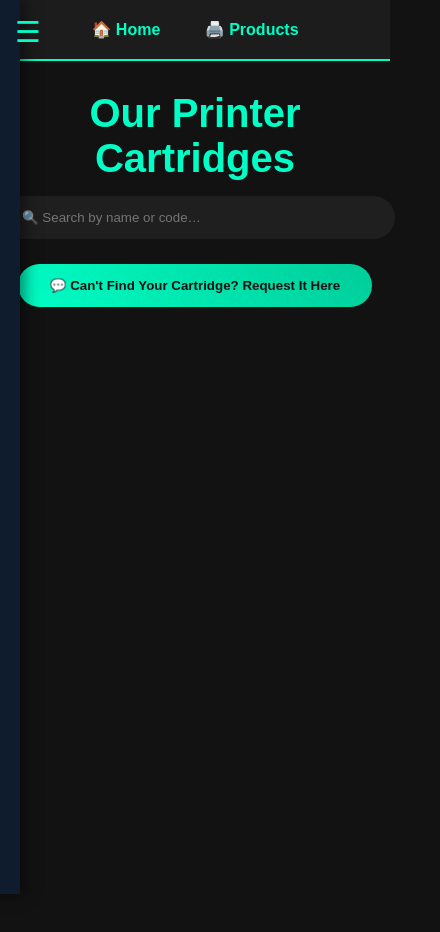
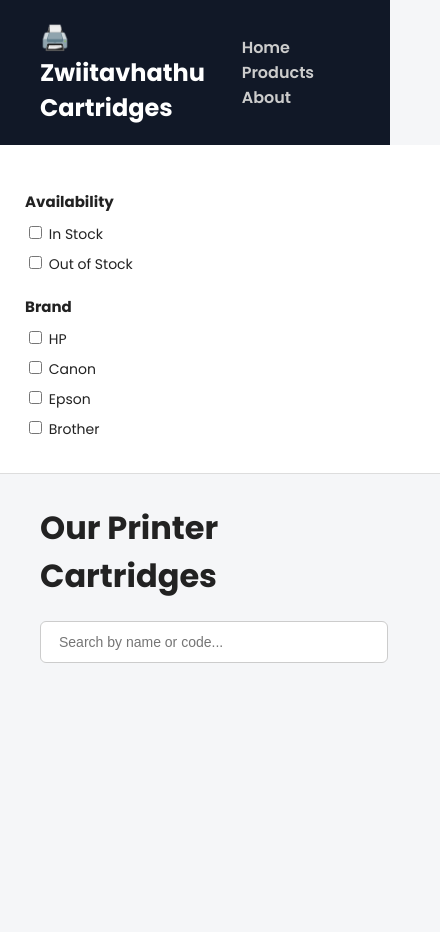
Before and after one commit to Rotondwa-cloud/zwiitavhathu-cartridges, a website: page public/products.html in a window 390 px wide. Shown: the whole page, 440 px wide, since content can reach past the window. Before the commit the page ends 844 px from the top, so only its background shows below. Drawn offline with Linux system fonts and the light colour scheme; no server answers.

Commit message:
Update products.html

```diff
--- a/public/products.html
+++ b/public/products.html
@@ -5,175 +5,155 @@
 <meta name="viewport" content="width=device-width, initial-scale=1.0" />
 <title>Zwiitavhathu Cartridges – Products</title>
 
+<link href="https://fonts.googleapis.com/css2?family=Poppins:wght@400;600;700&display=swap" rel="stylesheet">
+
 <style>
+
 /* ================= GLOBAL ================= */
 body {
   margin: 0;
   font-family: 'Poppins', sans-serif;
-  background: #121212;
+  background: #f5f6f8;
+  color: #222;
+}
+
+/* ================= HEADER ================= */
+header {
+  background: #111827;
+  padding: 20px 40px;
+  display: flex;
+  justify-content: space-between;
+  align-items: center;
+  color: white;
+}
+
+header h2 {
+  margin: 0;
+}
+
+header nav a {
+  color: #ccc;
+  margin-left: 20px;
+  text-decoration: none;
+  font-weight: 600;
+}
+
+header nav a:hover {
   color: #fff;
 }
 
 /* ================= LAYOUT ================= */
-.page {
+.shop-page {
   display: flex;
   min-height: 100vh;
 }
 
-/* ================= SIDEBAR ================= */
-.sidebar {
-  width: 220px;
-  background: #0f1c2d;
-  padding: 25px 20px;
-  box-shadow: 4px 0 15px rgba(0,0,0,0.5);
+/* ================= FILTERS ================= */
+.filters {
+  width: 260px;
+  background: white;
+  padding: 25px;
+  border-right: 1px solid #e4e4e4;
 }
 
-.sidebar h2 {
-  color: #00ffc6;
-  text-align: center;
-  margin-bottom: 30px;
+.filters h3 {
+  font-size: 15px;
+  margin-top: 20px;
+  margin-bottom: 10px;
 }
 
-.sidebar a {
+.filters label {
   display: block;
-  color: #cfe8ff;
-  text-decoration: none;
-  padding: 10px 12px;
-  border-radius: 8px;
-  margin-bottom: 10px;
-  font-weight: 600;
-}
-
-.sidebar a:hover,
-.sidebar a.active {
-  background: linear-gradient(45deg, #00ffc6, #00cc99);
-  color: #111;
-}
-
-/* ================= MOBILE TOGGLE ================= */
-.mobile-toggle {
-  display: none;
-  position: fixed;
-  top: 15px;
-  left: 15px;
-  font-size: 1.8em;
-  color: #00ffc6;
-  z-index: 999;
+  font-size: 14px;
+  margin: 8px 0;
   cursor: pointer;
 }
 
 /* ================= CONTENT ================= */
-.content {
+.shop-content {
   flex: 1;
+  padding: 30px 40px;
 }
 
-/* ================= HEADER ================= */
-header {
-  background: #1c1c1c;
-  padding: 20px;
-  text-align: center;
-  border-bottom: 2px solid #00ffc6;
-}
-
-header a {
-  color: #00ffc6;
-  margin: 0 20px;
-  text-decoration: none;
-  font-weight: 600;
-}
-
-header a:hover {
-  color: #00cc99;
-}
-
-/* ================= TITLE ================= */
-h1 {
-  text-align: center;
-  margin: 30px 0 15px;
-  font-size: 2.5em;
-  color: #00ffc6;
+.shop-content h1 {
+  margin-top: 0;
 }
 
 /* ================= SEARCH ================= */
 .search-bar {
-  text-align: center;
-  margin-bottom: 25px;
+  margin: 20px 0 30px;
 }
 
 .search-bar input {
-  width: 90%;
-  max-width: 480px;
-  padding: 14px 22px;
-  border-radius: 30px;
-  border: none;
-  background: #1f1f1f;
-  color: #fff;
+  width: 100%;
+  max-width: 450px;
+  padding: 12px 18px;
+  border-radius: 6px;
+  border: 1px solid #ccc;
+  font-size: 14px;
 }
 
-/* ================= REQUEST BUTTON ================= */
-.request-btn {
-  display: block;
-  margin: 20px auto 40px;
-  background: linear-gradient(45deg, #00ffc6, #00cc99);
-  color: #111;
-  padding: 14px 32px;
+/* ================= GRID ================= */
+.product-grid {
+  display: grid;
+  grid-template-columns: repeat(auto-fill, minmax(260px, 1fr));
+  gap: 25px;
+}
+
+/* ================= CARD ================= */
+.card {
+  background: #fff;
+  border-radius: 10px;
+  padding: 20px;
+  border: 1px solid #e4e4e4;
+  transition: 0.3s;
+  display: flex;
+  flex-direction: column;
+}
+
+.card:hover {
+  box-shadow: 0 8px 20px rgba(0,0,0,0.08);
+}
+
+.card img {
+  height: 180px;
+  object-fit: contain;
+  margin-bottom: 15px;
+}
+
+.card h3 {
+  font-size: 15px;
+  font-weight: 600;
+  margin-bottom: 5px;
+}
+
+.card small {
+  color: #777;
+}
+
+.price {
+  font-size: 18px;
   font-weight: bold;
-  border-radius: 30px;
+  margin: 12px 0;
+}
+
+.price.request {
+  color: #ff8800;
+}
+
+.card button {
+  margin-top: auto;
+  background: #0a66ff;
+  color: white;
   border: none;
+  padding: 12px;
+  border-radius: 6px;
+  font-weight: 600;
   cursor: pointer;
 }
 
-.request-btn:hover {
-  transform: scale(1.05);
-}
-
-/* ================= PRODUCTS ================= */
-.container {
-  display: grid;
-  grid-template-columns: repeat(auto-fill, minmax(200px, 1fr));
-  gap: 25px;
-  padding: 0 25px 50px;
-}
-
-.card {
-  background: #1f1f1f;
-  border-radius: 18px;
-  text-align: center;
-  padding: 20px;
-  box-shadow: 0 6px 18px rgba(0,0,0,0.5);
-}
-
-.card img {
-  width: 130px;
-  height: 130px;
-  object-fit: contain;
-  background: #fff;
-  padding: 10px;
-  border-radius: 12px;
-}
-
-.card h3 {
-  color: #00ffc6;
-  font-size: 1.1em;
-}
-
-.price {
-  font-weight: bold;
-  margin: 10px 0;
-}
-
-.price.request {
-  color: #ffcc00;
-}
-
-.card button {
-  margin-top: 10px;
-  background: linear-gradient(45deg, #00ffc6, #00cc99);
-  border: none;
-  padding: 10px 18px;
-  border-radius: 20px;
-  cursor: pointer;
-  font-weight: bold;
+.card button:hover {
+  background: #004bd1;
 }
 
 /* ================= MODAL ================= */
@@ -181,18 +161,18 @@ h1 {
   display: none;
   position: fixed;
   inset: 0;
-  background: rgba(0,0,0,0.9);
+  background: rgba(0,0,0,0.7);
   justify-content: center;
   align-items: center;
-  z-index: 50;
+  z-index: 100;
 }
 
 .modal {
-  background: #1c1c1c;
+  background: white;
   padding: 25px;
-  border-radius: 16px;
+  border-radius: 12px;
   width: 90%;
-  max-width: 360px;
+  max-width: 380px;
 }
 
 .modal input,
@@ -201,80 +181,77 @@ h1 {
   width: 100%;
   padding: 12px;
   margin-bottom: 15px;
-  border-radius: 10px;
-  border: none;
-  background: #222;
-  color: #fff;
+  border-radius: 6px;
+  border: 1px solid #ccc;
 }
 
 .modal button {
   width: 100%;
-  padding: 14px;
-  border-radius: 14px;
+  padding: 12px;
+  border-radius: 6px;
   border: none;
-  background: linear-gradient(45deg, #00ffc6, #00cc99);
+  background: #0a66ff;
+  color: white;
   font-weight: bold;
+  cursor: pointer;
 }
 
 /* ================= RESPONSIVE ================= */
 @media (max-width: 900px) {
-  .sidebar {
-    position: fixed;
-    left: -240px;
-    top: 0;
-    height: 100%;
-    transition: 0.3s;
-    z-index: 998;
+  .shop-page {
+    flex-direction: column;
   }
 
-  .sidebar.open {
-    left: 0;
-  }
-
-  .mobile-toggle {
-    display: block;
-  }
-
-  .page {
-    flex-direction: column;
+  .filters {
+    width: 100%;
+    border-right: none;
+    border-bottom: 1px solid #ddd;
   }
 }
+
 </style>
 </head>
 
 <body>
 
-<span class="mobile-toggle" onclick="document.querySelector('.sidebar').classList.toggle('open')">☰</span>
+<header>
+  <h2>🖨️ Zwiitavhathu Cartridges</h2>
+  <nav>
+    <a href="/">Home</a>
+    <a href="/products">Products</a>
+    <a href="/about">About</a>
+  </nav>
+</header>
 
-<div class="page">
+<div class="shop-page">
 
-  <!-- SIDEBAR -->
-  <aside class="sidebar">
-    <h2>🖨️ Zwiitavhathu</h2>
-    <a href="/" >🏠 Home</a>
-    <a href="/products" class="active">🖨️ Products</a>
-    <a href="/about">ℹ️ About</a>
+  <!-- FILTERS -->
+  <aside class="filters">
+    <h3>Availability</h3>
+    <label><input type="checkbox"> In Stock</label>
+    <label><input type="checkbox"> Out of Stock</label>
+
+    <h3>Brand</h3>
+    <label><input type="checkbox"> HP</label>
+    <label><input type="checkbox"> Canon</label>
+    <label><input type="checkbox"> Epson</label>
+    <label><input type="checkbox"> Brother</label>
   </aside>
 
-  <!-- CONTENT -->
-  <div class="content">
+  <!-- PRODUCTS -->
+  <div class="shop-content">
 
-<header>
-  <a href="/">🏠 Home</a>
-  <a href="/products">🖨️ Products</a>
-</header>
+    <h1>Our Printer Cartridges</h1>
 
-<h1>Our Printer Cartridges</h1>
+    <div class="search-bar">
+      <input id="searchInput" placeholder="Search by name or code...">
+    </div>
 
-<div class="search-bar">
-  <input id="searchInput" placeholder="🔍 Search by name or code…">
+    <div id="product-container" class="product-grid"></div>
+
+  </div>
+
 </div>
-
-<button class="request-btn" onclick="openGeneralRequest()">
-  💬 Can't Find Your Cartridge? Request It Here
-</button>
-
-<div id="product-container" class="container"></div>
 
 <!-- MODAL -->
 <div id="modal-bg" class="modal-bg">
@@ -309,7 +286,6 @@ h1 {
 <script>
 let selectedProduct = null;
 
-/* Load products */
 async function loadProducts(query = "") {
   const res = await fetch(`/api/cartridges?q=${encodeURIComponent(query)}`);
   const products = await res.json();
@@ -330,14 +306,14 @@ async function loadProducts(query = "") {
         ${isQuery ? "Price on Request" : `R${p.price}`}
       </div>
       <button onclick="openModal(${p.id}, ${isQuery})">
-        ${isQuery ? "💬 Query Price" : "🛒 Order Now"}
+        ${isQuery ? "Query Price" : "Order Now"}
       </button>
     `;
+
     container.appendChild(card);
   });
 }
 
-/* Open modal */
 function openModal(id, isQueryOnly) {
   selectedProduct = { id, isQueryOnly };
   modalTitle.innerText = isQueryOnly ? "Query Price" : "Place Order";
@@ -346,7 +322,6 @@ function openModal(id, isQueryOnly) {
   document.getElementById("modal-bg").style.display = "flex";
 }
 
-/* General request */
 function openGeneralRequest() {
   selectedProduct = null;
   modalTitle.innerText = "Request a Cartridge";
@@ -355,12 +330,10 @@ function openGeneralRequest() {
   document.getElementById("modal-bg").style.display = "flex";
 }
 
-/* Close modal */
 document.getElementById("modal-bg").onclick = e => {
   if (e.target.id === "modal-bg") e.target.style.display = "none";
 };
 
-/* Submit */
 submitOrder.onclick = async () => {
   const name = customerName.value.trim();
   const email = customerEmail.value.trim();
@@ -391,9 +364,8 @@ submitOrder.onclick = async () => {
 
   const result = await res.json();
   if (result.success) {
-    alert("✅ Request sent successfully!");
+    alert("Request sent successfully!");
     document.getElementById("modal-bg").style.display = "none";
-    // clear fields
     customerName.value = "";
     customerEmail.value = "";
     customerPhone.value = "";
@@ -401,7 +373,7 @@ submitOrder.onclick = async () => {
     quantity.value = 1;
     notes.value = "";
   } else {
-    alert("❌ " + (result.error || "Something went wrong"));
+    alert(result.error || "Something went wrong");
   }
 };
 
@@ -409,8 +381,5 @@ searchInput.oninput = e => loadProducts(e.target.value);
 loadProducts();
 </script>
 
-  </div>
-</div>
-
 </body>
 </html>
```
